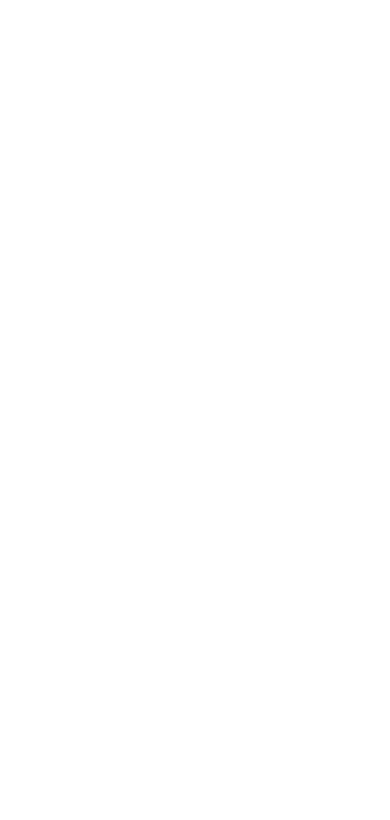
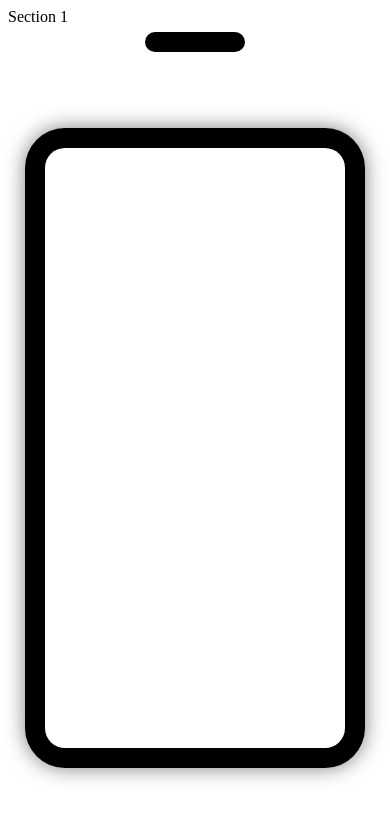
Before and after one commit to Cayuga007/lucid-lives, a React (Vite) app: page /Section1 in a window 390 px wide. Before the commit this address had no page. Shown: the top 820 px of the page. Built offline with nearby package versions, Linux system fonts and the light colour scheme.

Commit message:
Section1 Phone base display

```diff
--- a/src/App.jsx
+++ b/src/App.jsx
@@ -1,4 +1,5 @@
 import { Root } from './Root'
+import { Section1 } from './Section1'
 import { Section3 } from './Section3'
 import { BrowserRouter, Routes, Route } from 'react-router-dom'
 
@@ -8,6 +9,7 @@
       <BrowserRouter>
         <Routes>
           <Route index element={<Root />} />
+          <Route path="/Section1" element={<Section1 />} />
           <Route path="/Section3" element={<Section3 />} />
         </Routes>
       </BrowserRouter>
--- a/src/Section1.jsx
+++ b/src/Section1.jsx
@@ -1,7 +1,18 @@
+import './Section1_shapes.css';
+
 export function Section1() {
     return (
         <>
             <label>Section 1</label>
+            <div className="phone-container">
+                <div className="phone-base">
+                    <div className="screen">
+                    </div>
+                    {/* <div className="text">
+
+                    </div> */}
+                </div>
+            </div>
         </>
     )
 }
--- /dev/null
+++ b/src/Section1_shapes.css
@@ -0,0 +1,52 @@
+.phone-container {
+    display: flex;
+    justify-content: center; /* Center horizontally */
+    align-items: center; /* Center vertically */
+    height: 100vh; /* Full viewport height */
+}
+
+.phone-base {
+    position: center;
+    width: 300px;
+    height: 600px;
+    background-color: black;
+    border-radius: 40px;
+    padding: 20px;
+    box-shadow: 0 0 20px rgba(0, 0, 0, 0.5);
+  }
+
+/* Notch at the top */
+.phone-base::before {
+    content: ''; /* Required for pseudo-elements */
+    position: absolute; /* Position relative to the .iphone-container */
+    top: 32px; /* Position from the top */
+    left: 50%; /* Center horizontally */
+    transform: translateX(-50%); /* Adjust for exact centering */
+    width: 100px; /* Width of the notch */
+    height: 20px; /* Height of the notch */
+    background-color: black; /* Color of the notch */
+    border-radius: 10px; /* Rounded corners */
+  }
+
+/* Screen area */
+.screen {
+    width: 100%;
+    height: 100%;
+    background-color: white;
+    border-radius: 20px;
+    overflow: hidden;
+    display: flex;
+    flex-direction: column;
+    align-items: center;
+    justify-content: center;
+    gap: 20px;
+  }
+
+.text {
+    width: 200px; /* Width of the rectangle */
+    height: 100px; /* Height of the rectangle */
+    background-color: #e0e0e0; /* Light gray background */
+    border-radius: 20px; /* Round the corners */
+    padding: 10px; /* Add some padding inside the rectangle */
+    box-shadow: 2px 2px 5px rgba(0, 0, 0, 0.2); /* Optional: Add a shadow */
+}
```
